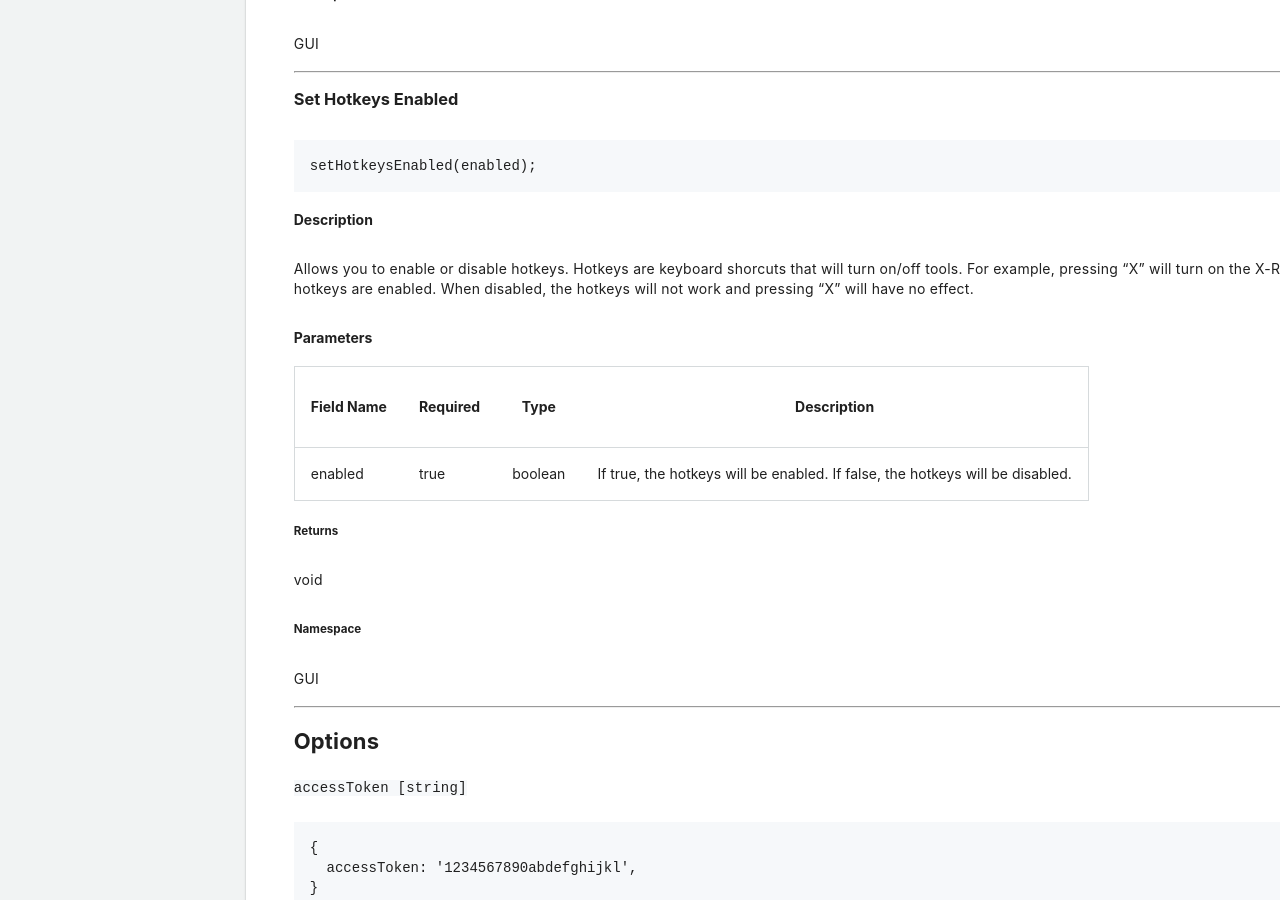
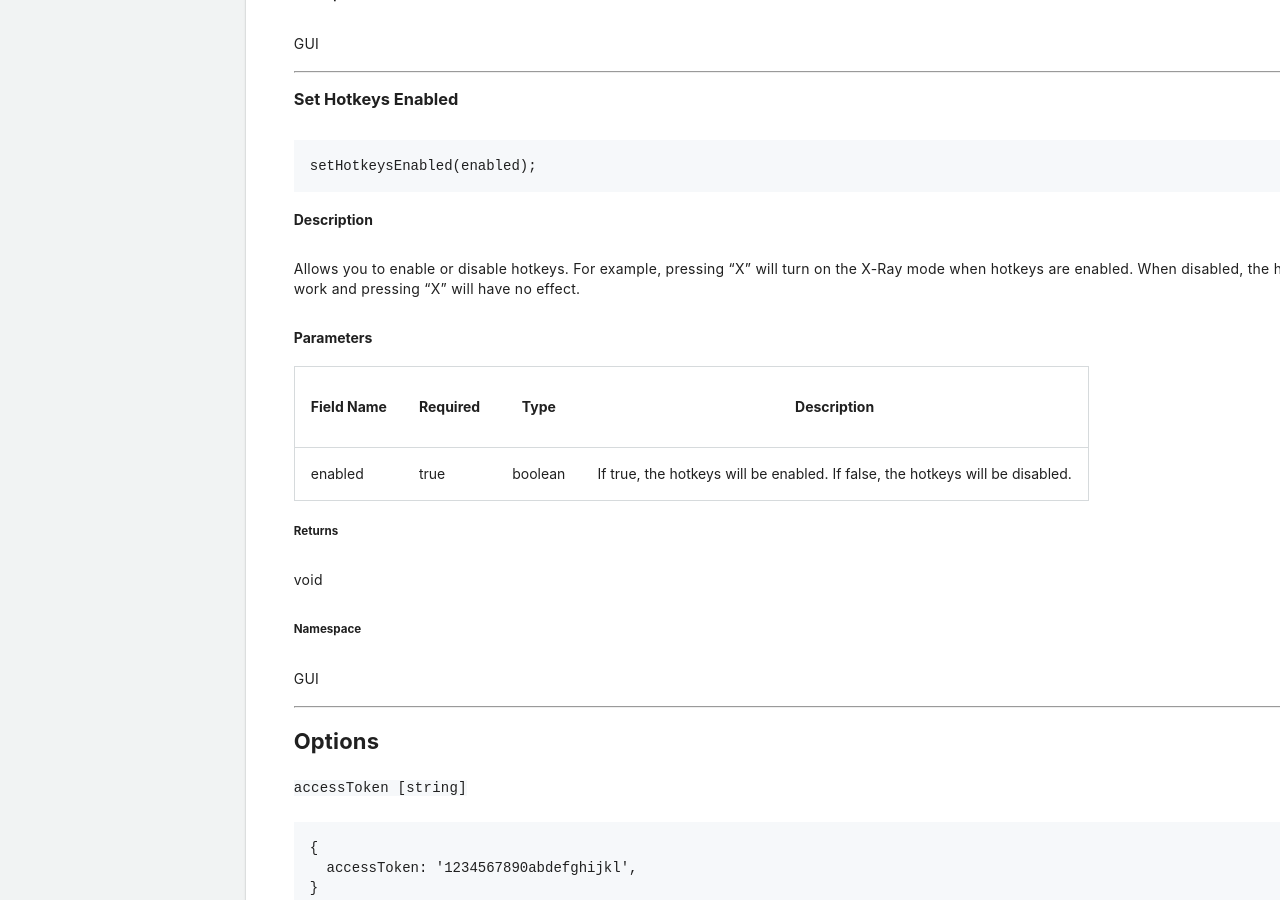
Before and after one commit to procore/documentation, a Jekyll site: the page built from bim_webviewer/bim_web_viewer.md, in a window 1280 px wide and 900 px high, scrolled down 73252 px. Built offline with Jekyll 4.4.1, drawn with Linux system fonts in a browser that asks for light colours; comment, search, counter and statistics services are not loaded.

Commit message:
Update bim_webviewer/bim_web_viewer.md
Co-authored-by: Sean Spearman <2865469+Bates550@users.noreply.github.com>

```diff
--- a/bim_webviewer/bim_web_viewer.md
+++ b/bim_webviewer/bim_web_viewer.md
@@ -3457,7 +3457,7 @@ setHotkeysEnabled(enabled);
 
 #### Description
 
-Allows you to enable or disable hotkeys. Hotkeys are keyboard shorcuts that will turn on/off tools. For example, pressing "X" will turn on the X-Ray mode when hotkeys are enabled. When disabled, the hotkeys will not work and pressing "X" will have no effect.
+Allows you to enable or disable hotkeys. For example, pressing "X" will turn on the X-Ray mode when hotkeys are enabled. When disabled, the hotkeys will not work and pressing "X" will have no effect.
 
 #### Parameters
 
```
